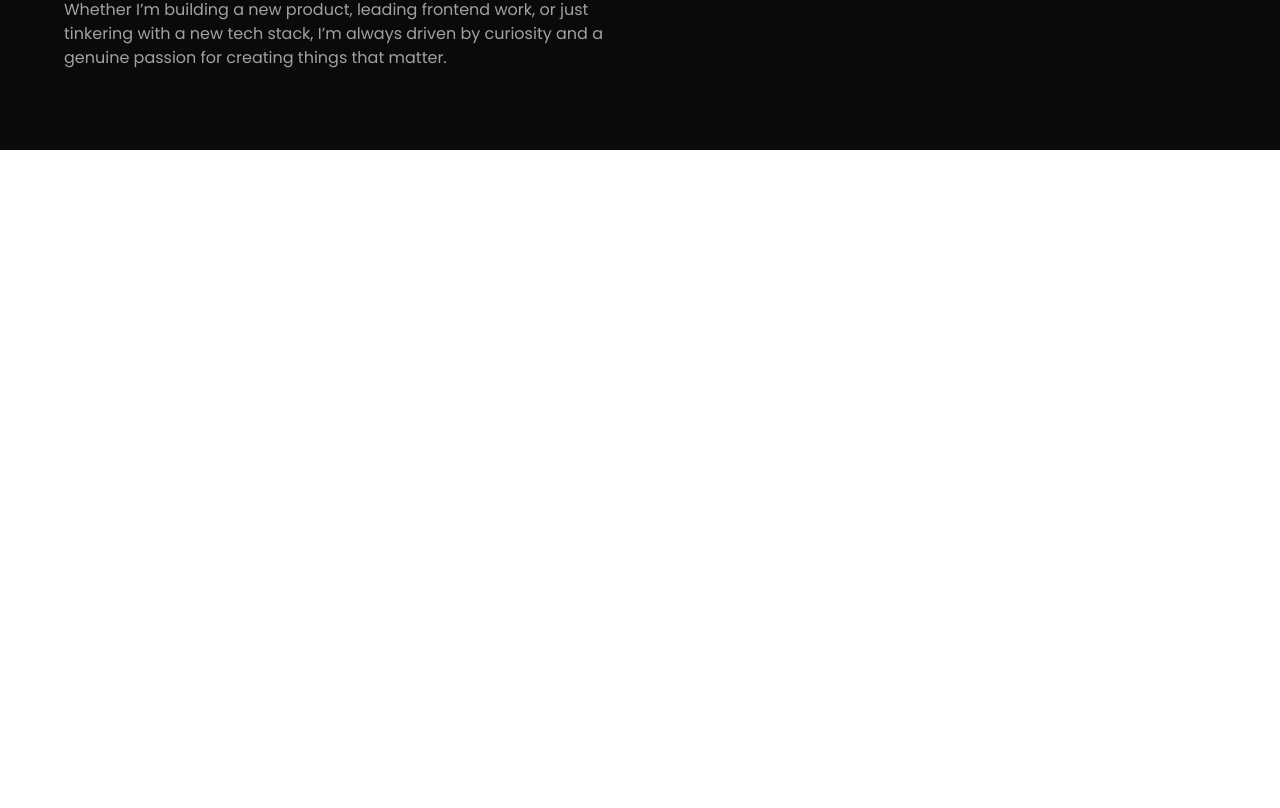
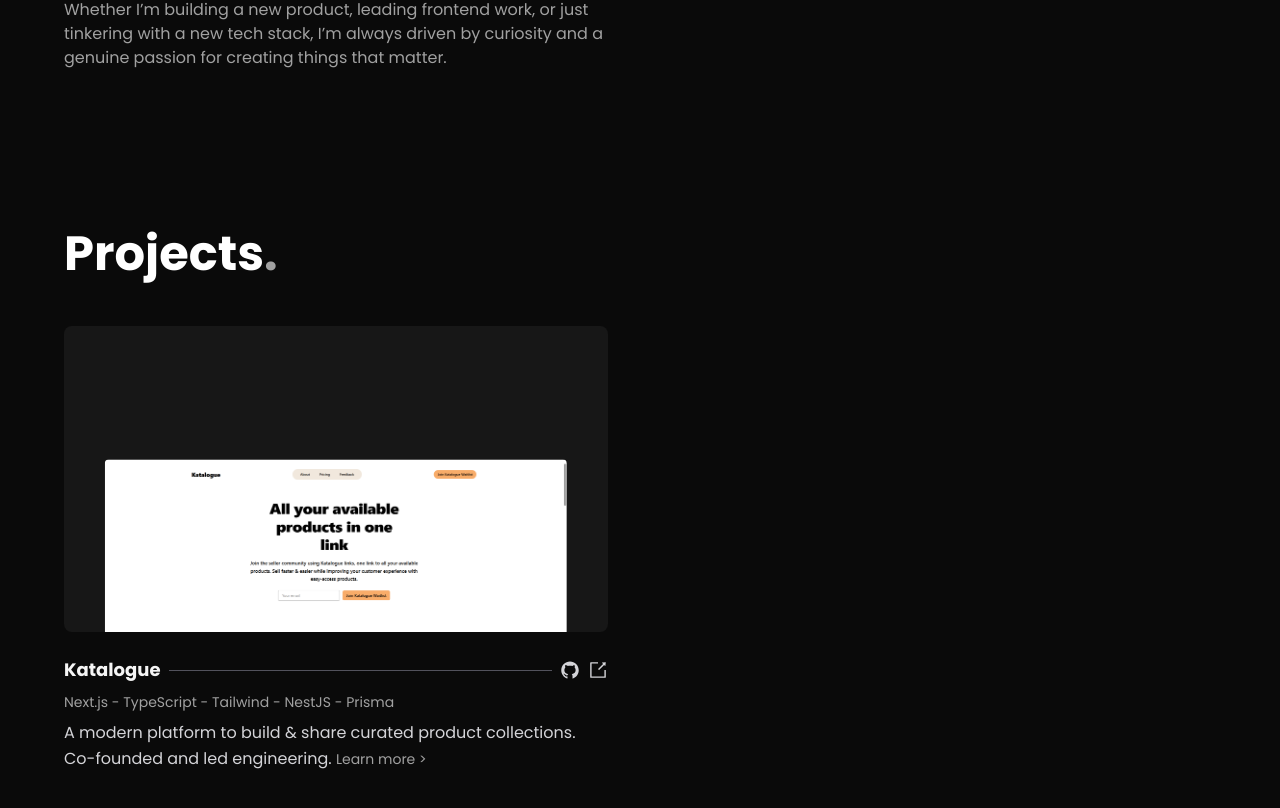
Before and after one commit to lmontero18/Personal-Portfolio, a Next.js app: page / in a window 1280 px wide. Shown: the part 1190-1998 px from the top of the page. Before the commit the page ends 1340 px from the top, so only its background shows below. Built offline with nearby package versions, Linux system fonts and the light colour scheme.

Commit message:
about section

```diff
--- a/src/app/page.tsx
+++ b/src/app/page.tsx
@@ -1,6 +1,7 @@
 import AboutSection from "@/sections/about/About";
 import { HeaderWrapper } from "@/sections/header/HeaderWrapper";
 import Hero from "@/sections/hero/Hero";
+import { ProjectsSection } from "@/sections/projects/ProjectsSection";
 
 export default function Home() {
   return (
@@ -8,6 +9,7 @@
       <HeaderWrapper />
       <Hero />
       <AboutSection />
+      <ProjectsSection />
     </main>
   );
 }
--- /dev/null
+++ b/src/sections/projects/Project.tsx
@@ -0,0 +1,112 @@
+"use client";
+
+import { useAnimation, useInView, motion } from "framer-motion";
+import Link from "next/link";
+import { JSX, useEffect, useRef, useState } from "react";
+import { AiFillGithub, AiOutlineExport } from "react-icons/ai";
+import { ProjectModal } from "./ProjectModal";
+
+interface Props {
+  modalContent: JSX.Element;
+  description: string;
+  projectLink: string;
+  imgSrc: string;
+  tech: string[];
+  title: string;
+  code: string;
+}
+
+export const Project = ({
+  modalContent,
+  projectLink,
+  description,
+  imgSrc,
+  title,
+  code,
+  tech,
+}: Props) => {
+  const [hovered, setHovered] = useState(false);
+  const [isOpen, setIsOpen] = useState(false);
+  const controls = useAnimation();
+  const ref = useRef(null);
+  const isInView = useInView(ref, { once: true });
+
+  useEffect(() => {
+    if (isInView) {
+      controls.start("visible");
+    } else {
+      controls.start("hidden");
+    }
+  }, [isInView, controls]);
+
+  return (
+    <>
+      <motion.div
+        ref={ref}
+        variants={{
+          hidden: { opacity: 0, y: 100 },
+          visible: { opacity: 1, y: 0 },
+        }}
+        initial="hidden"
+        animate={controls}
+        transition={{ duration: 0.75 }}
+      >
+        <div
+          onMouseEnter={() => setHovered(true)}
+          onMouseLeave={() => setHovered(false)}
+          onClick={() => setIsOpen(true)}
+          className="w-full aspect-video bg-neutral-900 cursor-pointer relative rounded-lg overflow-hidden"
+        >
+          <img
+            src={imgSrc}
+            alt={`An image of the ${title} project.`}
+            style={{
+              width: hovered ? "90%" : "85%",
+              rotate: hovered ? "2deg" : "0deg",
+            }}
+            className="w-[85%] absolute bottom-0 left-1/2 -translate-x-1/2 translate-y-1/4 transition-all rounded"
+          />
+        </div>
+        <div className="mt-6">
+          <div className="flex items-center gap-2 w-full">
+            <h4 className="font-bold text-lg shrink-0 max-w-[calc(100%_-_150px)]">
+              {title}
+            </h4>
+            <div className="w-full h-[1px] bg-zinc-600" />
+
+            <Link href={code} target="_blank" rel="nofollow">
+              <AiFillGithub className="text-xl text-zinc-300 hover:text-whit transition-colors" />
+            </Link>
+
+            <Link href={projectLink} target="_blank" rel="nofollow">
+              <AiOutlineExport className="text-xl text-zinc-300 hover:text-white transition-colors" />
+            </Link>
+          </div>
+
+          <div className="flex flex-wrap gap-4 text-sm text-neutral-400 my-2">
+            {tech.join(" - ")}
+          </div>
+          <p className="text-zinc-300 leading-relaxed">
+            {description}{" "}
+            <span
+              className="inline-block text-sm text-neutral-400 cursor-pointer"
+              onClick={() => setIsOpen(true)}
+            >
+              Learn more {">"}
+            </span>
+          </p>
+        </div>
+      </motion.div>
+      <ProjectModal
+        modalContent={modalContent}
+        projectLink={projectLink}
+        setIsOpen={setIsOpen}
+        isOpen={isOpen}
+        imgSrc={imgSrc}
+        title={title}
+        code={code}
+        tech={tech}
+      />
+    </>
+  );
+};
--- /dev/null
+++ b/src/sections/projects/ProjectModal.tsx
@@ -0,0 +1,58 @@
+"use client";
+
+import { motion, AnimatePresence } from "framer-motion";
+import { JSX } from "react";
+
+interface ModalProps {
+  isOpen: boolean;
+  setIsOpen: (open: boolean) => void;
+  modalContent: JSX.Element;
+  imgSrc: string;
+  title: string;
+  tech: string[];
+  code: string;
+  projectLink: string;
+}
+
+export const ProjectModal = ({
+  isOpen,
+  setIsOpen,
+  modalContent,
+  imgSrc,
+  title,
+  tech,
+  code,
+  projectLink,
+}: ModalProps) => {
+  return (
+    <AnimatePresence>
+      {isOpen && (
+        <motion.div
+          initial={{ opacity: 0 }}
+          animate={{ opacity: 1 }}
+          exit={{ opacity: 0 }}
+          className="fixed inset-0 z-50 bg-black/80 overflow-y-auto flex items-start justify-center p-4"
+        >
+          <div className="bg-neutral-900 w-full max-w-2xl p-6 rounded-lg text-neutral-100 mt-10 mb-20 shadow-lg relative">
+            <button
+              className="absolute top-4 right-4 text-neutral-400 hover:text-white"
+              onClick={() => setIsOpen(false)}
+            >
+              ✕
+            </button>
+            <h2 className="text-xl font-bold mb-2">{title}</h2>
+            <div className="text-sm text-neutral-400 mb-4">
+              {tech.join(" • ")}
+            </div>
+            <img
+              src={imgSrc}
+              alt={title}
+              className="w-full rounded mb-4 border border-neutral-700"
+            />
+            <div className="space-y-3">{modalContent}</div>
+          </div>
+        </motion.div>
+      )}
+    </AnimatePresence>
+  );
+};
--- /dev/null
+++ b/src/sections/projects/ProjectsSection.tsx
@@ -0,0 +1,63 @@
+"use client";
+
+import { Project } from "./Project";
+import { motion } from "framer-motion";
+
+export const ProjectsSection = () => {
+  return (
+    <section
+      id="projects"
+      className="px-6 md:px-12 py-20 text-neutral-100 scroll-mt-24"
+    >
+      <div className="max-w-6xl mx-auto flex flex-col gap-12">
+        <motion.h2
+          initial={{ opacity: 0, y: 20 }}
+          animate={{ opacity: 1, y: 0 }}
+          transition={{ duration: 0.5 }}
+          className="text-3xl md:text-5xl font-bold text-white"
+        >
+          Projects<span className="text-neutral-400">.</span>
+        </motion.h2>
+
+        <div className="grid gap-16 grid-cols-1 md:grid-cols-2">
+          {projects.map((project) => (
+            <Project key={project.title} {...project} />
+          ))}
+        </div>
+      </div>
+    </section>
+  );
+};
+
+const projects = [
+  {
+    title: "Katalogue",
+    imgSrc: "/project-imgs/katalogue-preview.png",
+    code: "https://github.com/lmontero18/katalogue",
+    projectLink: "https://katalogue.app",
+    tech: ["Next.js", "TypeScript", "Tailwind", "NestJS", "Prisma"],
+    description:
+      "A modern platform to build & share curated product collections. Co-founded and led engineering.",
+    modalContent: (
+      <>
+        <p>
+          Katalogue is a platform I co-founded to empower creators and
+          entrepreneurs in Costa Rica and LATAM to build beautifully structured,
+          public-facing product collections. It's designed to be lightweight,
+          fast, and visually engaging—perfect for showcasing favorite tools,
+          curated items, or inspiration boards.
+        </p>
+        <p>
+          I led the technical side: frontend architecture, backend API design,
+          and database modeling. The stack includes Next.js, TailwindCSS,
+          Prisma, and Framer Motion to deliver a polished and performant
+          experience.
+        </p>
+        <p>
+          Katalogue is currently available in Spanish only, as we're focused on
+          supporting Spanish-speaking creators across Latin America.
+        </p>
+      </>
+    ),
+  },
+];
```
Also changed, not shown: public/project-imgs/katalogue-preview.png (added).
